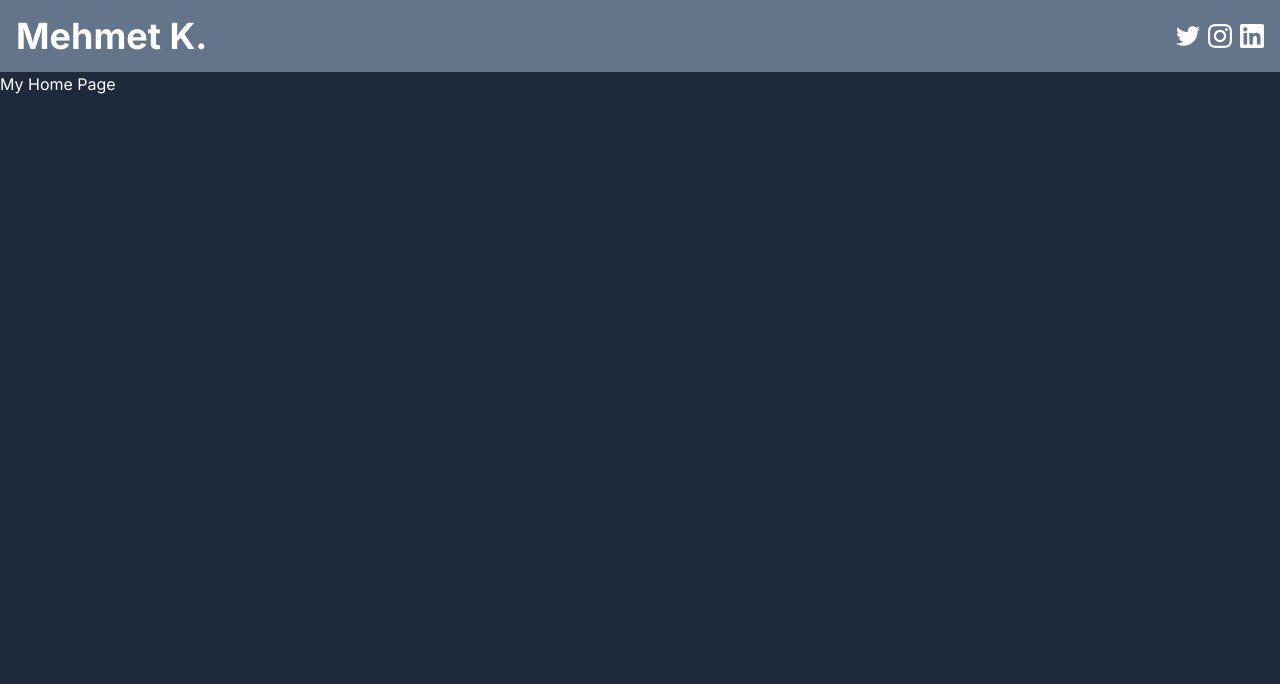
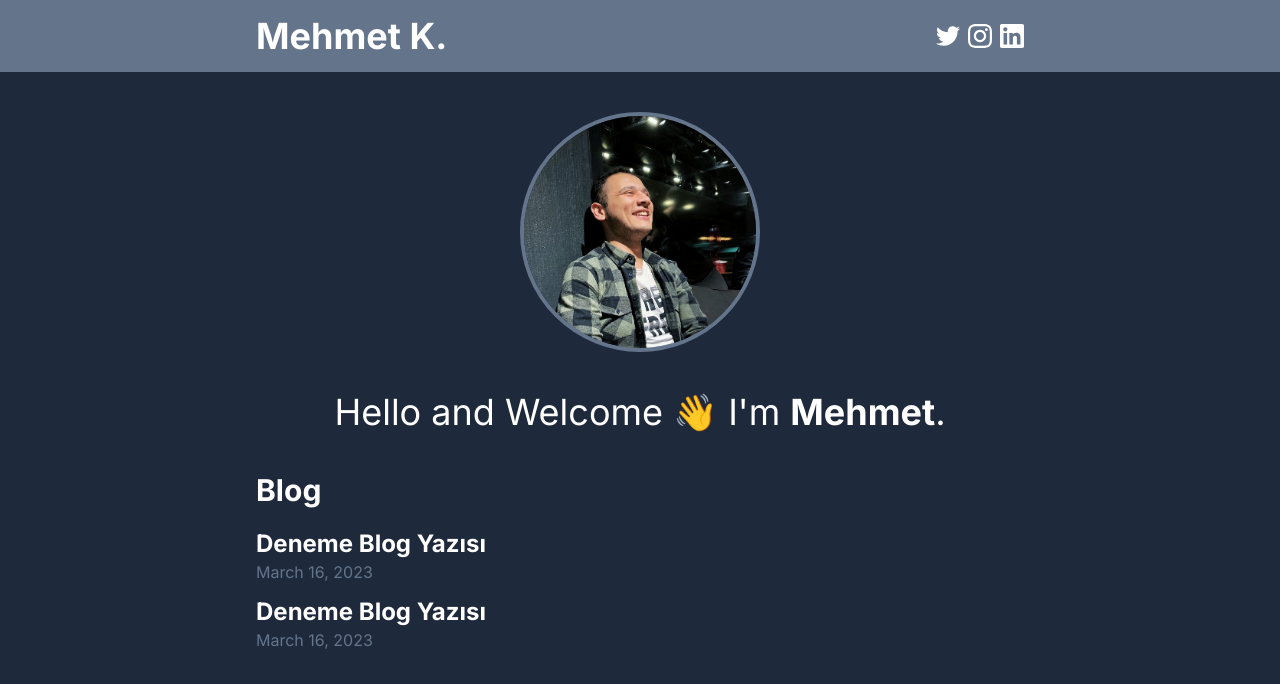
Before and after one commit to mehmetext/next-crash-course, a Next.js app: page / in a window 1280 px wide. Shown: the top 684 px of the page. Built offline with nearby package versions, Linux system fonts and the light colour scheme.

Commit message:
add home components

```diff
--- a/src/app/layout.tsx
+++ b/src/app/layout.tsx
@@ -12,6 +12,8 @@ import { Inter } from "next/font/google";
 
 //Utils
 import cn from "@/lib/utils/cn";
+import Container from "@/components/Container";
+import Profile from "@/components/Profile";
 
 const inter = Inter({ subsets: ["latin"] });
 
@@ -39,8 +41,11 @@ export default function RootLayout({
 }) {
 	return (
 		<html lang="en">
-			<body className={cn(inter.className, "bg-slate-800 text-white")}>
+			<body
+				className={cn(inter.className, "bg-slate-800 text-white space-y-10")}
+			>
 				<Header />
+				<Profile />
 				{children}
 			</body>
 		</html>
--- a/src/app/page.tsx
+++ b/src/app/page.tsx
@@ -1,10 +1,37 @@
 //Next
+import Container from "@/components/Container";
 import { Metadata } from "next";
+import Link from "next/link";
 
 export const metadata: Metadata = {
 	title: "Home - Next Crash Course",
 };
 
 export default function Home() {
-	return <h1>My Home Page</h1>;
+	return (
+		<main>
+			<Container className="flex flex-col gap-y-10">
+				<h1 className="self-center text-center text-4xl">
+					Hello and Welcome 👋 I'm <span className="font-bold">Mehmet</span>.
+				</h1>
+				<section className="flex flex-col gap-y-5">
+					<h2 className="text-3xl font-bold">Blog</h2>
+					<div className="flex flex-col gap-y-3">
+						<article className="flex flex-col items-start">
+							<Link href="/" className="font-bold text-2xl">
+								Deneme Blog Yazısı
+							</Link>
+							<p className="text-slate-500">March 16, 2023</p>
+						</article>
+						<article className="flex flex-col items-start">
+							<Link href="/" className="font-bold text-2xl">
+								Deneme Blog Yazısı
+							</Link>
+							<p className="text-slate-500">March 16, 2023</p>
+						</article>
+					</div>
+				</section>
+			</Container>
+		</main>
+	);
 }
--- /dev/null
+++ b/src/components/Container.tsx
@@ -0,0 +1,15 @@
+import cn from "@/lib/utils/cn";
+
+export default function Container({
+	children,
+	className,
+}: {
+	children: React.ReactNode;
+	className?: string;
+}) {
+	return (
+		<div className={cn("max-w-3xl mx-auto px-4 lg:px-0", className)}>
+			{children}
+		</div>
+	);
+}
--- a/src/components/Header.tsx
+++ b/src/components/Header.tsx
@@ -1,8 +1,10 @@
 import Link from "next/link";
+import Container from "./Container";
 
 export default function Header() {
 	return (
-		<header className="bg-slate-500 p-4 flex justify-between items-center">
+		<header className="bg-slate-500 py-4">
+			<Container className="flex justify-between items-center">
 				<Link href="/" className="font-bold text-4xl">
 					Mehmet K.
 				</Link>
@@ -82,6 +84,7 @@ export default function Header() {
 						</svg>
 					</a>
 				</div>
+			</Container>
 		</header>
 	);
 }
--- /dev/null
+++ b/src/components/Profile.tsx
@@ -0,0 +1,15 @@
+import Container from "./Container";
+
+export default function Profile() {
+	return (
+		<Container className="flex items-center justify-center">
+			<div className="self-center w-60 h-60">
+				<img
+					src="/images/profile.jpeg"
+					alt="Mehmet K."
+					className="rounded-full border-4 border-slate-500"
+				/>
+			</div>
+		</Container>
+	);
+}
```
Also changed, not shown: public/images/profile.jpeg (added). Lines whose indentation alone changed are shown as unchanged.
